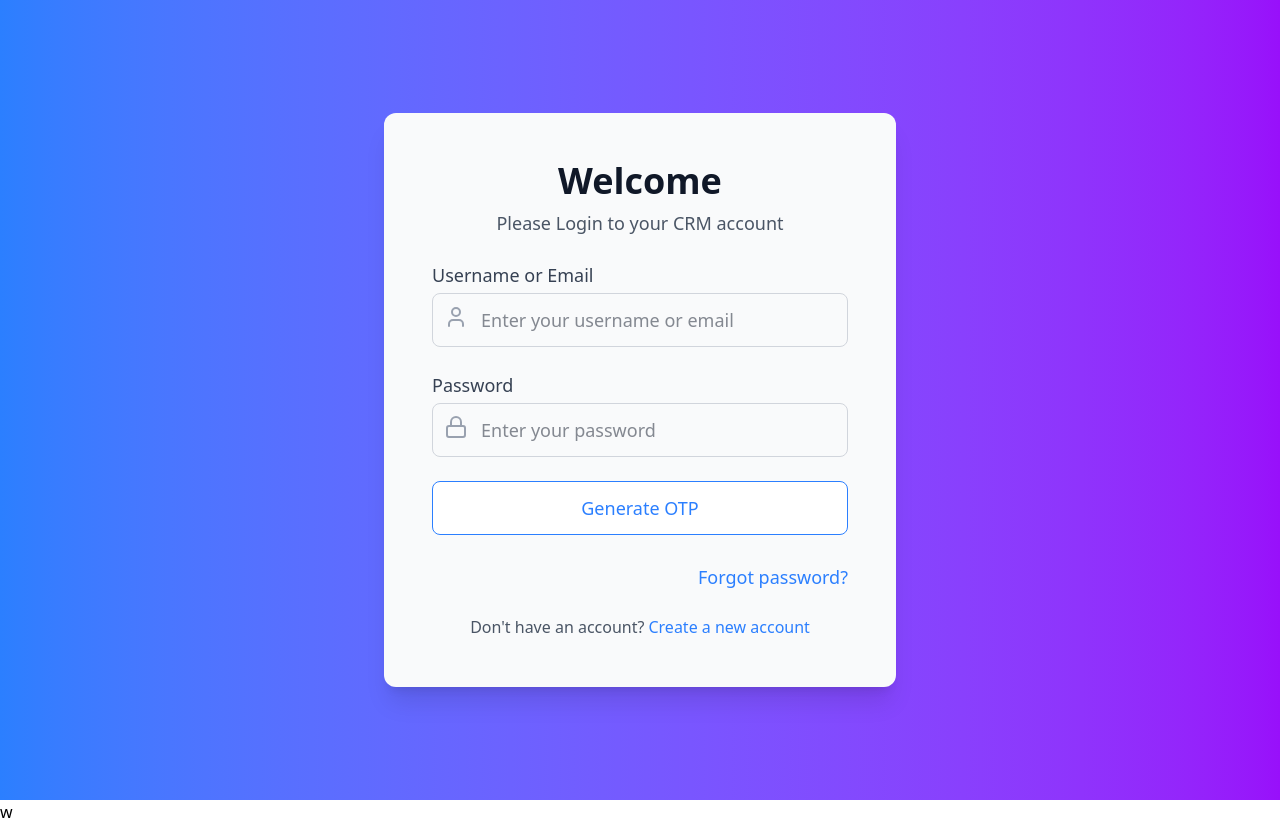
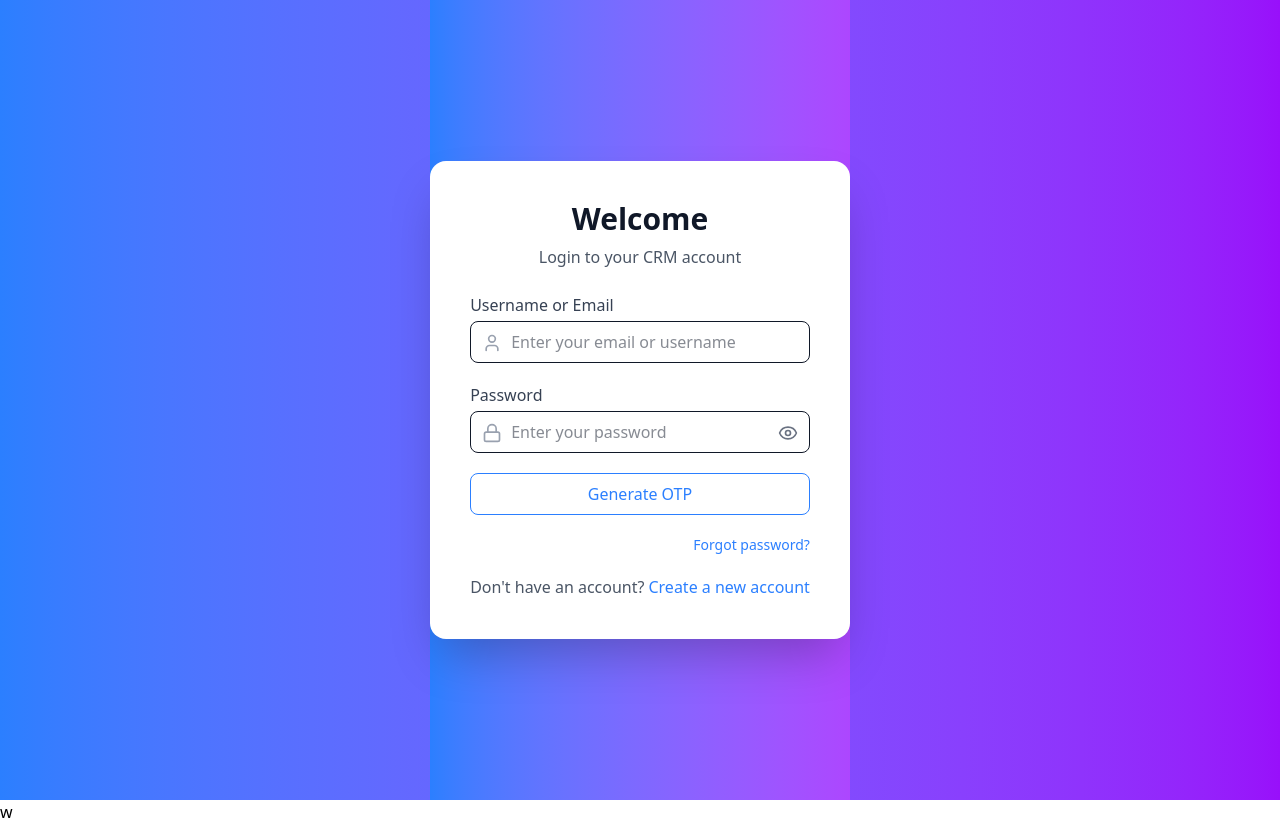
Before and after one commit to AnshulMandekar/Anshul-Mandekar-crm-project, a React (Vite) app in the folder frontEnd/: page / in a window 1280 px wide. Built offline with nearby package versions, Linux system fonts and the light colour scheme.

Commit message:
enhance the loginform

```diff
--- a/frontEnd/src/components/loginin_form/LoginForm.jsx
+++ b/frontEnd/src/components/loginin_form/LoginForm.jsx
@@ -1,5 +1,5 @@
-import React from "react";
-import { User, Lock } from "lucide-react";
+import React, { useState } from "react";
+import { User, Lock, Eye, EyeOff } from "lucide-react";
 import { Link, useNavigate } from "react-router-dom";
 
 const LoginForm = ({
@@ -15,71 +15,87 @@ const LoginForm = ({
   setPassword,
   handleLogin,
 }) => {
-  const navigate = useNavigate(); // Added useNavigate for navigation
+  const navigate = useNavigate();
+  const [showPassword, setShowPassword] = useState(false);
 
   return (
-    <div className="max-w-lg w-full space-y-6 bg-gray-50 p-12 rounded-xl shadow-xl text-gray-900">
+    <div className="min-h-screen flex items-center justify-center bg-gradient-to-r from-blue-500 to-purple-500">
+      <div className="max-w-md w-full space-y-6 bg-white p-10 rounded-2xl shadow-2xl">
         <div className="text-center">
-        <h2 className="text-4xl font-bold">Welcome</h2>
-        <p className="mt-2 text-lg text-gray-600">
-          Please Login to your CRM account
-        </p>
+          <h2 className="text-3xl font-bold text-gray-900">Welcome</h2>
+          <p className="mt-2 text-gray-600">Login to your CRM account</p>
         </div>
 
-      <form className="space-y-6" onSubmit={(e) => e.preventDefault()}>
+        <form className="space-y-5" onSubmit={(e) => e.preventDefault()}>
+          {/* Username/Email Field */}
           <div>
-          <label htmlFor="username" className="block text-lg font-medium text-gray-700">
+            <label htmlFor="username" className="block font-medium text-gray-700">
               Username or Email
             </label>
-          <div className="mt-1 relative">
-            <User className="absolute left-3 top-3 h-6 w-6 text-gray-400" />
+            <div className="relative mt-1">
+              <User className="absolute left-3 top-3 h-5 w-5 text-gray-400" />
               <input
                 id="username"
                 type="text"
                 value={email}
                 onChange={(e) => setEmail(e.target.value)}
                 required
-              className="w-full pl-12 pr-3 py-3 border border-gray-300 rounded-lg focus:ring-blue-500 text-lg"
-              placeholder="Enter your username or email"
+                className="w-full pl-10 pr-4 py-2 border rounded-lg focus:ring-blue-500 text-gray-900"
+                placeholder="Enter your email or username"
               />
             </div>
           </div>
 
+          {/* Password Field */}
           <div>
-          <label htmlFor="password" className="block text-lg font-medium text-gray-700">
+            <label htmlFor="password" className="block font-medium text-gray-700">
               Password
             </label>
-          <div className="mt-1 relative">
-            <Lock className="absolute left-3 top-3 h-6 w-6 text-gray-400" />
+            <div className="relative mt-1">
+              <Lock className="absolute left-3 top-3 h-5 w-5 text-gray-400" />
               <input
                 id="password"
-              type="password"
+                type={showPassword ? "text" : "password"}
                 value={password}
                 onChange={(e) => setPassword(e.target.value)}
                 required
-              className="w-full pl-12 pr-3 py-3 border border-gray-300 rounded-lg focus:ring-blue-500 text-lg"
+                className="w-full pl-10 pr-10 py-2 border rounded-lg focus:ring-blue-500 text-gray-900"
                 placeholder="Enter your password"
               />
+              {showPassword ? (
+                <EyeOff
+                  className="absolute right-3 top-3 h-5 w-5 text-gray-500 cursor-pointer"
+                  onClick={() => setShowPassword(false)}
+                />
+              ) : (
+                <Eye
+                  className="absolute right-3 top-3 h-5 w-5 text-gray-500 cursor-pointer"
+                  onClick={() => setShowPassword(true)}
+                />
+              )}
             </div>
           </div>
 
+          {/* Generate OTP Button */}
           <button
             type="button"
             onClick={handleGenerateOtp}
-          className="w-full py-3 border border-blue-500 text-blue-500 rounded-lg bg-white hover:bg-gray-50 focus:ring-2 focus:ring-blue-500 text-lg font-medium"
+            className="w-full py-2 border border-blue-500 text-blue-500 rounded-lg bg-white hover:bg-blue-50 transition font-medium"
           >
             Generate OTP
           </button>
 
-        <div className="flex justify-end mt-1">
-          <a href="#" className="text-lg text-blue-500 hover:text-blue-700">
+          {/* Forgot Password */}
+          <div className="flex justify-end">
+            <Link to="/forgot-password" className="text-sm text-blue-500 hover:text-blue-700">
               Forgot password?
-          </a>
+            </Link>
           </div>
 
+          {/* OTP Section */}
           {isOtpSectionVisible && (
             <div className="mt-4">
-            <label htmlFor="otp" className="block text-lg font-medium text-gray-700">
+              <label htmlFor="otp" className="block font-medium text-gray-700">
                 Enter OTP
               </label>
               <input
@@ -88,8 +104,9 @@ const LoginForm = ({
                 value={otp}
                 onChange={(e) => setOtp(e.target.value)}
                 maxLength="6"
-              className="w-full p-3 border border-gray-300 rounded-lg focus:ring-blue-500 text-lg"
+                className="w-full p-2 border rounded-lg focus:ring-blue-500 text-gray-900"
                 placeholder="Enter OTP"
+                autoFocus
               />
               <p className="text-sm text-gray-500 mt-2">
                 Time left: {timeLeft}s {timerActive ? "(OTP is active)" : "(OTP expired)"}
@@ -97,14 +114,15 @@ const LoginForm = ({
               <button
                 type="submit"
                 onClick={handleLogin}
-              className="w-full py-3 bg-blue-500 text-white rounded-lg hover:bg-blue-600 focus:ring-2 focus:ring-blue-500 text-lg font-medium mt-4"
+                className="w-full py-2 bg-blue-500 text-white rounded-lg hover:bg-blue-600 transition font-medium mt-4"
               >
                 Login
               </button>
             </div>
           )}
 
-        <div className="mt-4 text-center">
+          {/* Register Link */}
+          <div className="text-center mt-4">
             <p className="text-gray-600">
               Don't have an account?
               <span
@@ -117,6 +135,7 @@ const LoginForm = ({
           </div>
         </form>
       </div>
+    </div>
   );
 };
 
```
Lines whose indentation alone changed are shown as unchanged.
